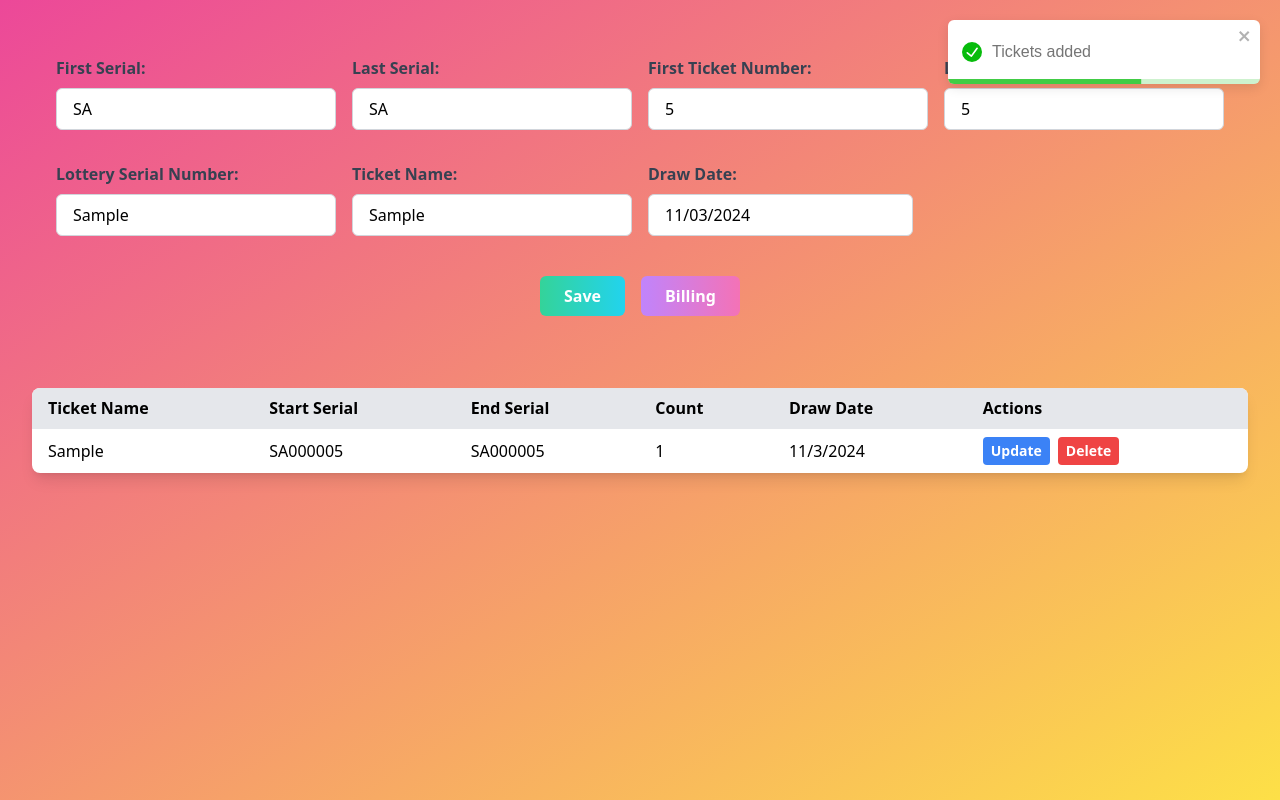
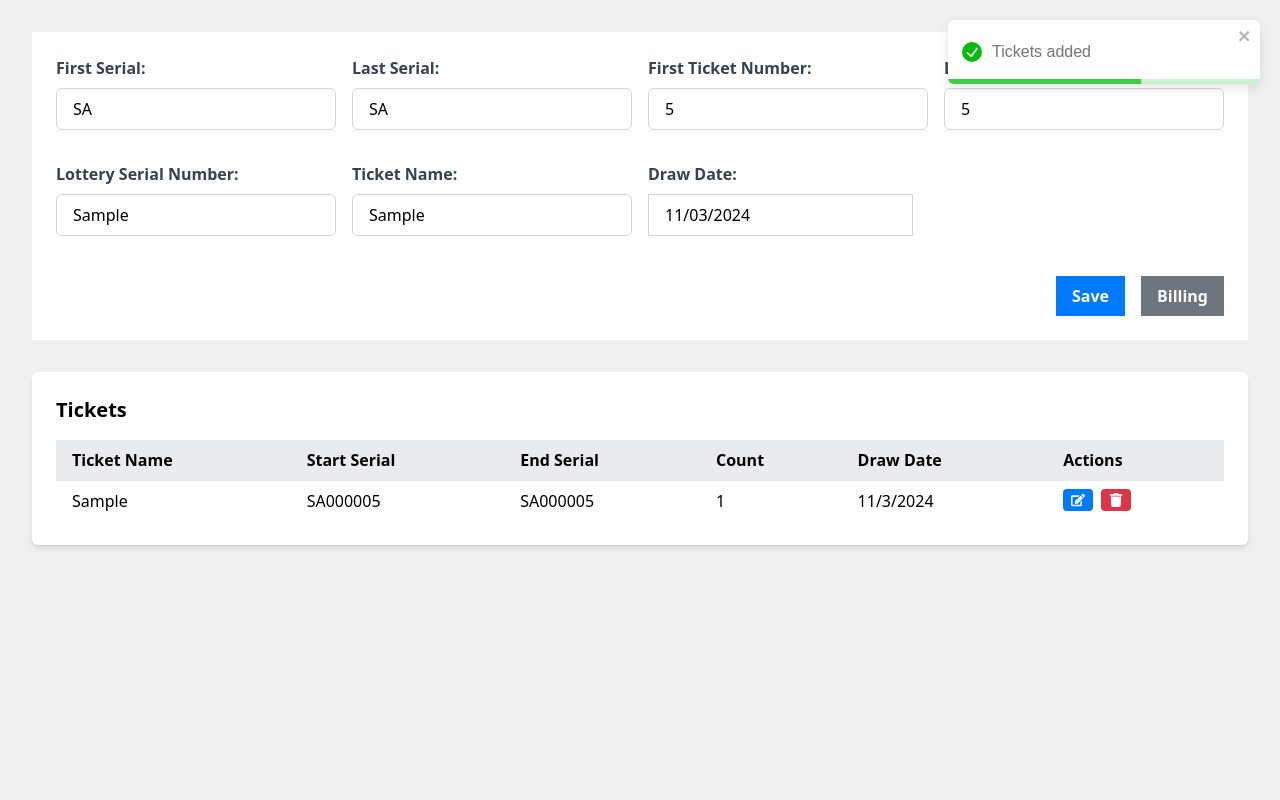
Before and after one commit to Rmx1921/dl, a React (Vite) app: page / in a window 1280 px wide. Both pictures are taken after typing "Sample", "Sample", "5", "5", "Sample", "Sample" into the empty fields and a click on the button "Save". Built offline with nearby package versions, Linux system fonts and the light colour scheme.

Commit message:
Ui improvements, optimizations

```diff
--- a/src/components/SerialNumberGenerator.jsx
+++ b/src/components/SerialNumberGenerator.jsx
@@ -4,6 +4,7 @@ import { toast } from 'react-toastify';
 import BillingModal from './BillingModal';
 import DatePicker from 'react-datepicker';
 import "react-datepicker/dist/react-datepicker.css";
+import { FaEdit, FaTrash, FaDownload } from 'react-icons/fa';
 
 class Lottery {
     constructor(serial, number, ticketname, serialNumber, state, drawDate, identifier) {
@@ -205,50 +206,46 @@ const LotteryTicketGenerator = () => {
         Object.entries(ticketSummary).filter(([prefix]) => selectedSerials.includes(prefix))
     );
 
-
     return (
-        <div className='flex flex-col w-full bg-gradient-to-br from-pink-500 to-yellow-300 min-h-screen p-8'>
-            {/* <h1 className="text-3xl font-bold text-white mb-6 text-center">Devan Lottery</h1> */}
-            <div className='p-6 mb-8'>
-                <div className='grid grid-cols-1 md:grid-cols-2 lg:grid-cols-4 gap-4'>
-                    <InputField label="First Serial" value={firstSerial} onChange={(e) => setFirstSerial(e.target.value.toUpperCase().substring(0, 2))} onEnterPress={() => handleEnterPress(0)} ref={(el) => inputRefs.current[0] = el} />
-                    <InputField label="Last Serial" value={lastSerial} onChange={(e) => setLastSerial(e.target.value.toUpperCase().substring(0, 2))} onEnterPress={() => handleEnterPress(1)} ref={(el) => inputRefs.current[1] = el} />
-                    <InputField label="First Ticket Number" type="number" value={firstNumber} onChange={(e) => setFirstNumber(e.target.value)} onEnterPress={() => handleEnterPress(2)} ref={(el) => inputRefs.current[2] = el} />
-                    <InputField label="Last Ticket Number" type="number" value={lastNumber} onChange={(e) => setLastNumber(e.target.value)} onEnterPress={() => handleEnterPress(3)} ref={(el) => inputRefs.current[3] = el} />
-                    <InputField label="Lottery Serial Number" value={serialNumber} onChange={(e) => setSerialNumber(e.target.value)} onEnterPress={() => handleEnterPress(4)} ref={(el) => inputRefs.current[4] = el} />
-                    <InputField label="Ticket Name" value={ticketname} onChange={(e) => setTicketName(e.target.value)} onEnterPress={() => handleEnterPress(5)} ref={(el) => inputRefs.current[5] = el} />
+        <div className="flex flex-col w-full min-h-screen p-8 bg-[#f0f0f0]">
+            <div className="bg-white p-6">
+                <div className="grid grid-cols-1 md:grid-cols-2 lg:grid-cols-4 gap-4">
+                    <InputField label="First Serial" value={firstSerial} onChange={(e) => setFirstSerial(e.target.value.toUpperCase().substring(0, 2))} />
+                    <InputField label="Last Serial" value={lastSerial} onChange={(e) => setLastSerial(e.target.value.toUpperCase().substring(0, 2))} />
+                    <InputField label="First Ticket Number" type="number" value={firstNumber} onChange={(e) => setFirstNumber(e.target.value)} />
+                    <InputField label="Last Ticket Number" type="number" value={lastNumber} onChange={(e) => setLastNumber(e.target.value)} />
+                    <InputField label="Lottery Serial Number" value={serialNumber} onChange={(e) => setSerialNumber(e.target.value)} />
+                    <InputField label="Ticket Name" value={ticketname} onChange={(e) => setTicketName(e.target.value)} />
                     <div className="mb-4">
                         <label className="block mb-2 font-bold text-gray-700">Draw Date:</label>
                         <DatePicker
                             selected={drawDate}
                             onChange={date => setDrawDate(date)}
-                            className="w-full px-4 py-2 border border-gray-300 rounded-md"
+                            className="w-full px-4 py-2 border border-gray-300"
                         />
                     </div>
                 </div>
-                <div className="flex justify-center mt-6 space-x-4">
+                <div className="flex justify-end mt-6 space-x-4">
                     <button
                         onClick={handleGenerate}
-                        className="px-6 py-2 bg-gradient-to-r from-emerald-400 to-cyan-400 text-white font-bold rounded-md hover:from-emerald-500 hover:to-cyan-500 transition duration-300"
+                        className="bg-[#007bff] hover:bg-[#0056b3] text-white font-bold py-2 px-4"
                     >
                         Save
                     </button>
                     <button
                         onClick={openBillingModal}
-                        className="px-6 py-2 bg-gradient-to-r from-purple-400 to-pink-400 text-white font-bold rounded-md hover:from-purple-500 hover:to-pink-500 transition duration-300"
+                        className="bg-[#6c757d] hover:bg-[#545b62] text-white font-bold py-2 px-4"
                     >
                         Billing
                     </button>
                 </div>
-                <div className='mt-4 flex justify-center'>
-                    {selectedSerials.length > 0 && downloadLink}
             </div>
-            </div>
-            <div className="bg-white rounded-lg shadow-lg overflow-hidden">
+            <div className="bg-white p-6 rounded-md shadow-md mt-8">
+                <h2 className="text-xl font-bold mb-4">Tickets</h2>
+                <div className="overflow-x-auto">
                     <table className="w-full border-collapse">
                         <thead>
-                        <tr className="bg-gray-200">
-                            {/* <th className="px-4 py-2 text-left">Select</th> */}
+                            <tr className="bg-[#e9ecef]">
                                 <th className="px-4 py-2 text-left">Ticket Name</th>
                                 <th className="px-4 py-2 text-left">Start Serial</th>
                                 <th className="px-4 py-2 text-left">End Serial</th>
@@ -258,38 +255,25 @@ const LotteryTicketGenerator = () => {
                             </tr>
                         </thead>
                         <tbody>
-                        {Object.entries(ticketSub).map(([key, { start, end, count, serials, ticketname, drawDate, identifier }]) => (
-                            <tr key={key} className="border-t border-gray-200 hover:bg-gray-50">
+                            {Object.entries(TicketsByPrefix()).map(([key, { start, end, count, serials, ticketname, drawDate, identifier }]) => (
+                                <tr key={key} className="border-t border-[#e9ecef] hover:bg-[#f8f9fa]">
                                     <td className="px-4 py-2">{ticketname}</td>
-                                <td className="px-4 py-2 cursor-pointer" onClick={() => toggleDropdown(key)}>
-                                    {start}
-                                    {showDropdown[key] && (
-                                        <div ref={el => dropdownRefs.current[key] = el} className="absolute bg-white border border-gray-300 rounded-md mt-2 overflow-y-auto max-h-48 z-10">
-                                            {serials.map(serial => (
-                                                <div key={serial} className="px-4 py-2 hover:bg-gray-100">
-                                                    {serial}
-                                                </div>
-                                            ))}
-                                        </div>
-                                    )}
-                                </td>
-                                <td className="px-4 py-2 cursor-pointer" onClick={() => toggleDropdown(key)}>
-                                    {end}
-                                </td>
+                                    <td className="px-4 py-2">{start}</td>
+                                    <td className="px-4 py-2">{end}</td>
                                     <td className="px-4 py-2">{count}</td>
                                     <td className="px-4 py-2">{new Date(drawDate).toLocaleDateString()}</td>
-                                <td className="px-4 py-2">
+                                    <td className="px-4 py-2 flex items-center space-x-2">
                                         <button
                                             onClick={() => handleUpdateTicket(key)}
-                                        className="bg-blue-500 hover:bg-blue-700 text-white font-bold py-1 px-2 rounded text-sm mr-2"
+                                            className="bg-[#007bff] hover:bg-[#0056b3] text-white font-bold py-1 px-2 rounded text-sm"
                                         >
-                                        Update
+                                            <FaEdit />
                                         </button>
                                         <button
                                             onClick={() => handleDeleteTicket(identifier)}
-                                        className="bg-red-500 hover:bg-red-700 text-white font-bold py-1 px-2 rounded text-sm"
+                                            className="bg-[#dc3545] hover:bg-[#c82333] text-white font-bold py-1 px-2 rounded text-sm"
                                         >
-                                        Delete
+                                            <FaTrash />
                                         </button>
                                     </td>
                                 </tr>
@@ -297,26 +281,21 @@ const LotteryTicketGenerator = () => {
                         </tbody>
                     </table>
                 </div>
+            </div>
             <BillingModal isOpen={isBillingModalOpen} onClose={closeBillingModal} />
         </div>
     );
 };
 
-const InputField = React.forwardRef(({ label, type = "text", value, onChange, onEnterPress }, ref) => (
+const InputField = React.forwardRef(({ label, type = "text", value, onChange }, ref) => (
     <div className="mb-4">
         <label className="block mb-2 font-bold text-gray-700">{label}:</label>
         <input
             type={type}
             value={value}
             onChange={onChange}
-            onKeyDown={(e) => {
-                if (e.key === 'Enter') {
-                    e.preventDefault();
-                    onEnterPress();
-                }
-            }}
             ref={ref}
-            className="w-full px-4 py-2 border border-gray-300 rounded-md focus:outline-none focus:ring-2 focus:ring-blue-500"
+            className="w-full px-4 py-2 border border-gray-300 rounded-md focus:outline-none focus:ring-2 focus:ring-[#007bff]"
         />
     </div>
 ));
```
Lines whose indentation alone changed are shown as unchanged.
